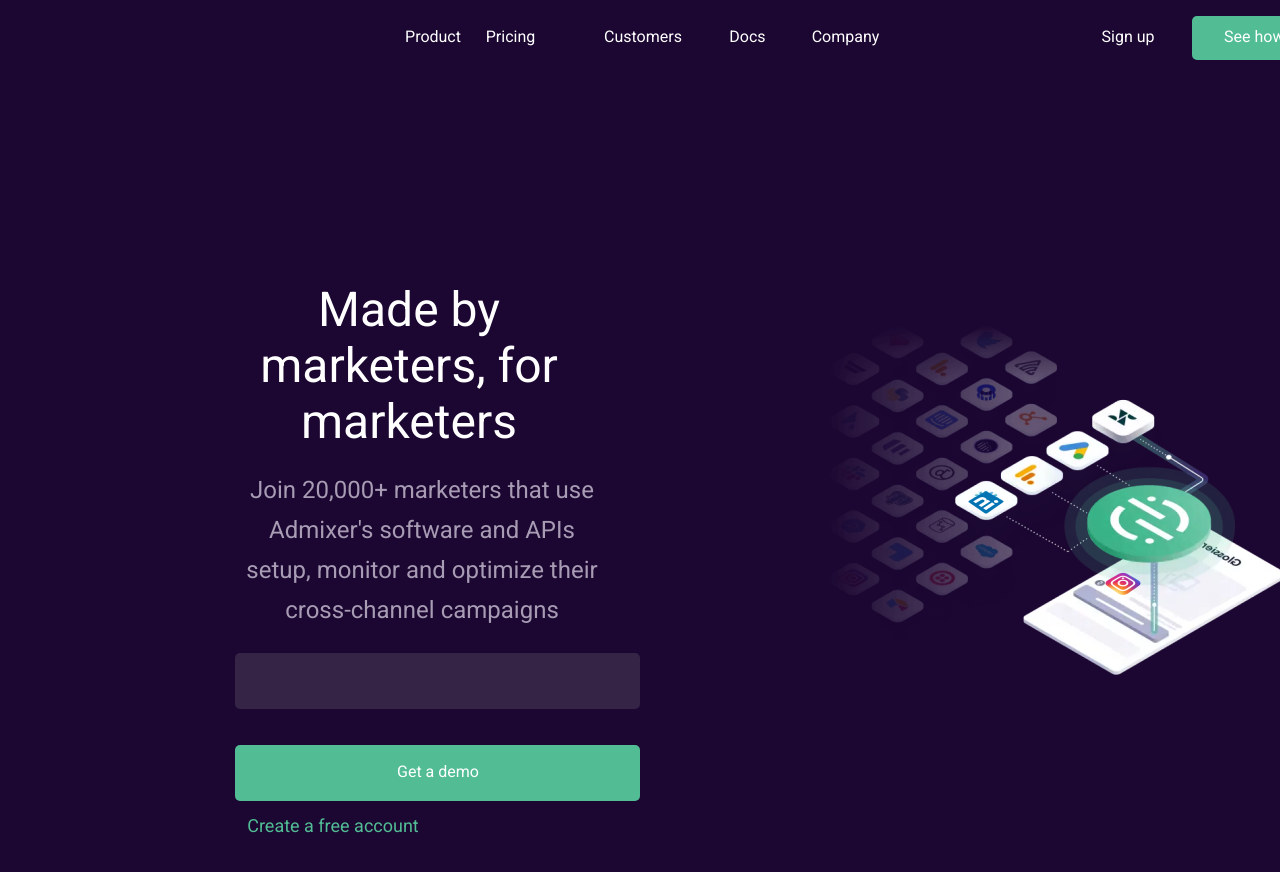
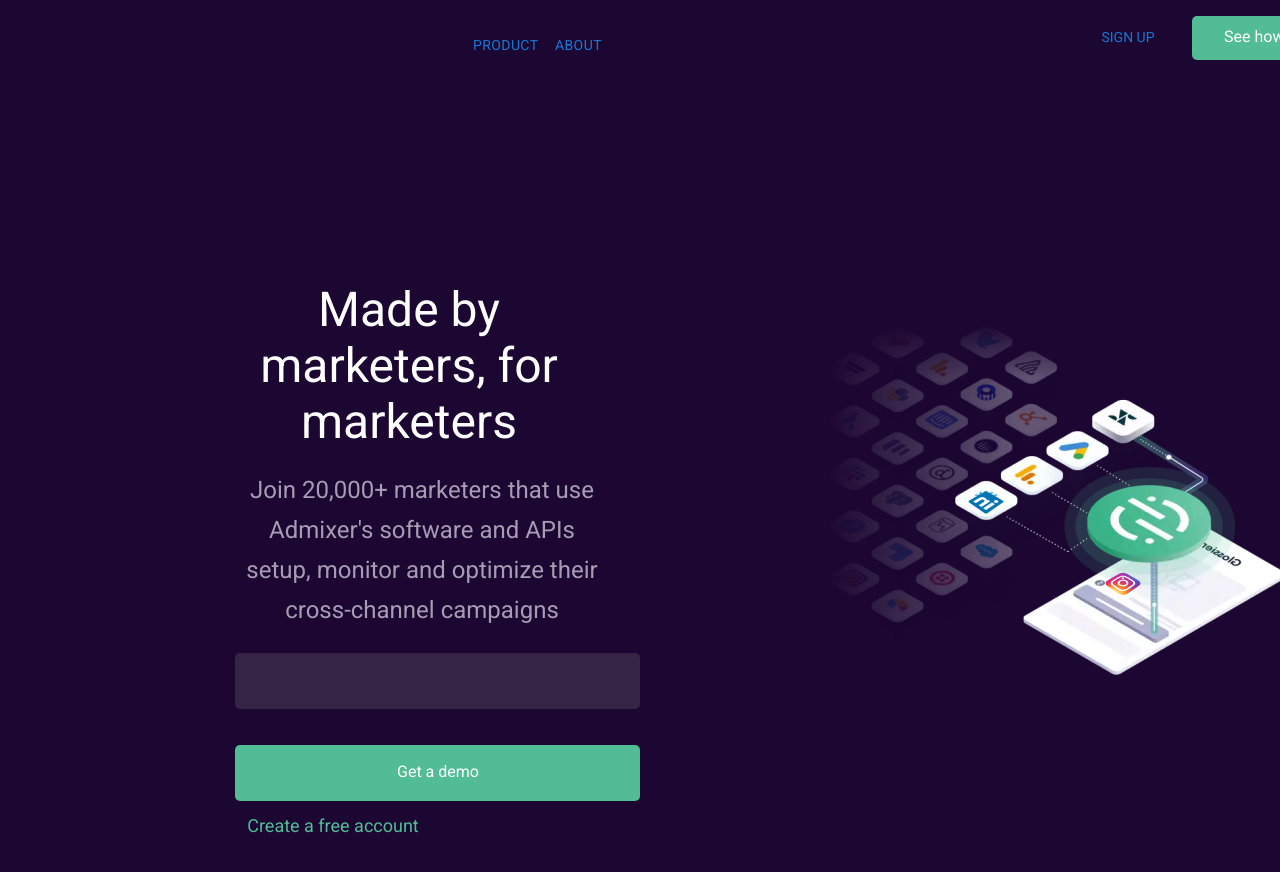
Before and after one commit to jfeng1115/admixer_react_landingpage, a React (Create React App) app: page / in a window 1280 px wide. Shown: the top 872 px of the page. Built offline with nearby package versions, Linux system fonts and the light colour scheme; a small style sheet from the web is missing.

Commit message:
added two header menus

```diff
--- /dev/null
+++ b/src/BasicMenu.js
@@ -0,0 +1,43 @@
+import * as React from 'react';
+import Button from '@mui/material/Button';
+import Menu from '@mui/material/Menu';
+import MenuItem from '@mui/material/MenuItem';
+
+export default function BasicMenu(props) {
+    const {title, item1, item2, item3} = props;
+    const [anchorEl, setAnchorEl] = React.useState(null);
+    const open = Boolean(anchorEl);
+    const handleClick = (event) => {
+        setAnchorEl(event.currentTarget);
+    };
+    const handleClose = () => {
+        setAnchorEl(null);
+    };
+
+    return (
+        <div>
+            <Button
+                id="basic-button"
+                aria-controls={open ? 'basic-menu' : undefined}
+                aria-haspopup="true"
+                aria-expanded={open ? 'true' : undefined}
+                onClick={handleClick}
+            >
+                {title}
+            </Button>
+            <Menu
+                id="basic-menu"
+                anchorEl={anchorEl}
+                open={open}
+                onClose={handleClose}
+                MenuListProps={{
+                    'aria-labelledby': 'basic-button',
+                }}
+            >
+                <MenuItem onClick={handleClose}>{item1}</MenuItem>
+                <MenuItem onClick={handleClose}>{item2}</MenuItem>
+                <MenuItem onClick={handleClose}>{item3}</MenuItem>
+            </Menu>
+        </div>
+    );
+}
--- a/src/Header.js
+++ b/src/Header.js
@@ -1,18 +1,20 @@
+import {Button} from "@mui/material";
+import {Component} from 'react'
+import MenuListComposition from "./BasicMenu";
+import BasicMenu from "./BasicMenu";
 
-
-function Header() {
+class Header extends Component {
+    render() {
         return (
             <div className="header">
                 <div className="frame-container roboto-normal-white-16px">
                     <div className="frame">
-                    <div className="product">Product</div>
-                    <div className="pricing">Pricing</div>
-                    <div className="customers">Customers</div>
-                    <div className="docs">Docs</div>
-                    <div className="company">Company</div>
+                        <MenuListComposition className="product" firstItem="test1">Product</MenuListComposition>
+                        <BasicMenu className="pricing" title="Product" item1="Connectors" item2="Campaign Management" item3="Mix Media"></BasicMenu>
+                        <BasicMenu className="pricing" title="About" item1="Company" item2="Career" item3="Growth"></BasicMenu>
                     </div>
                     <div className="frame-1">
-                    <div className="sign-up">Sign up</div>
+                        <Button className="sign-up">Sign up</Button>
                         <div className="frame-2">
                             <div className="see-how-it-works">See how it works</div>
                         </div>
@@ -20,5 +22,5 @@
                 </div>
             </div>);
     }
-
+}
 export default Header;
```
Also changed, not shown: package.json (+10 -0 lines), src/Hero.js (+6 -2 lines), 1 other file (tests, documents, lock files or other folders). Lines whose indentation alone changed are shown as unchanged.
